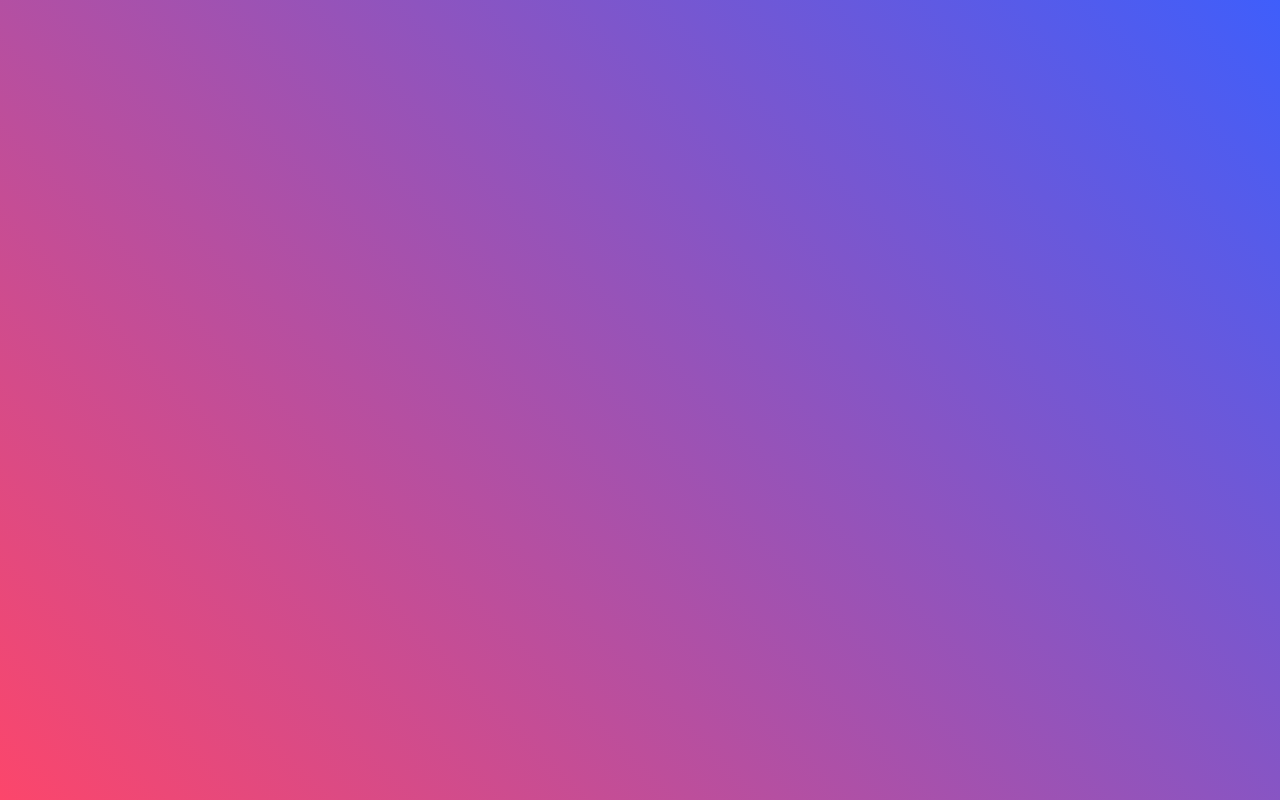
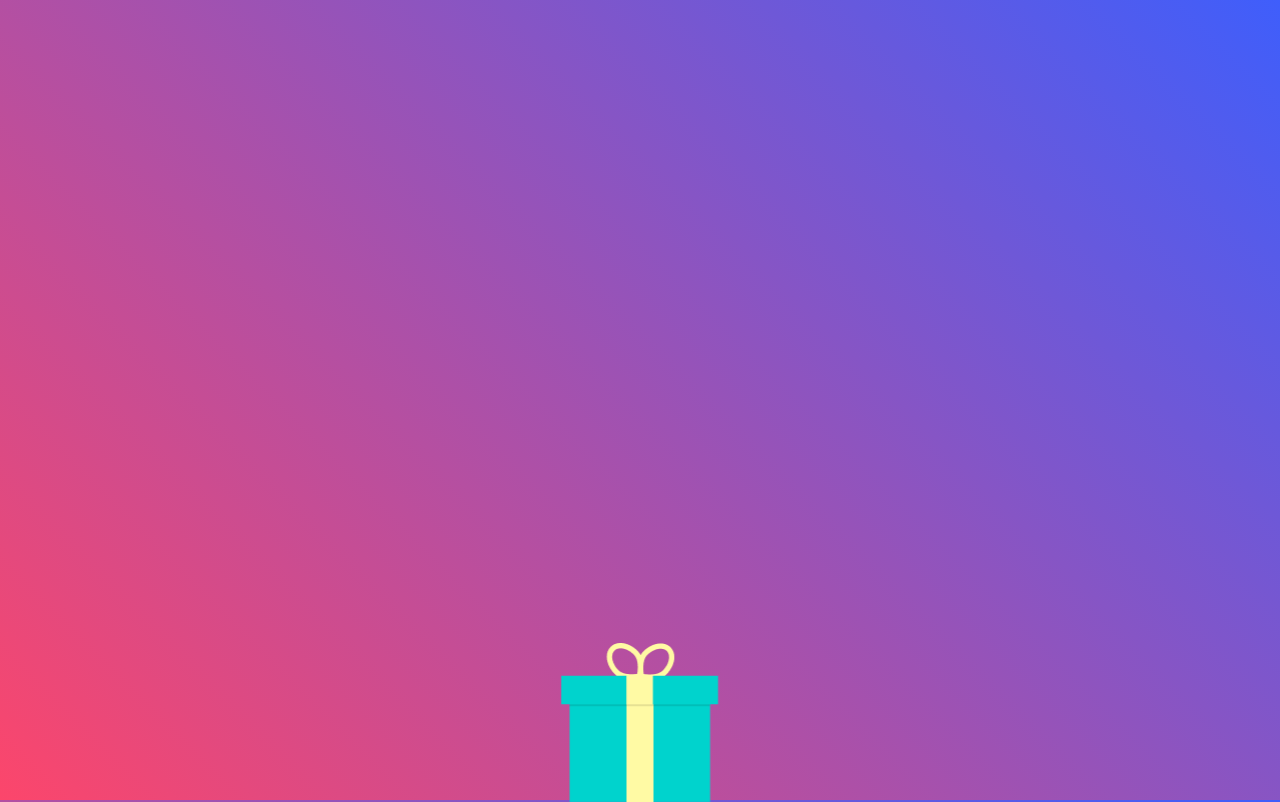
Before and after one commit to tu11aa/aniversary, a React (Create React App) app: page / in a window 1280 px wide. Before the commit this address had no page. Built offline with nearby package versions, Linux system fonts and the light colour scheme.

Commit message:
fix routes

```diff
--- a/src/App.js
+++ b/src/App.js
@@ -15,7 +15,7 @@
   return (
     <BrowserRouter>
       <Routes>
-        <Route path="/aniversary" element={<Home />} />
+        <Route path="/" element={<Home />} />
 
         <Route path="/login" element={<Login />} />
 
```
